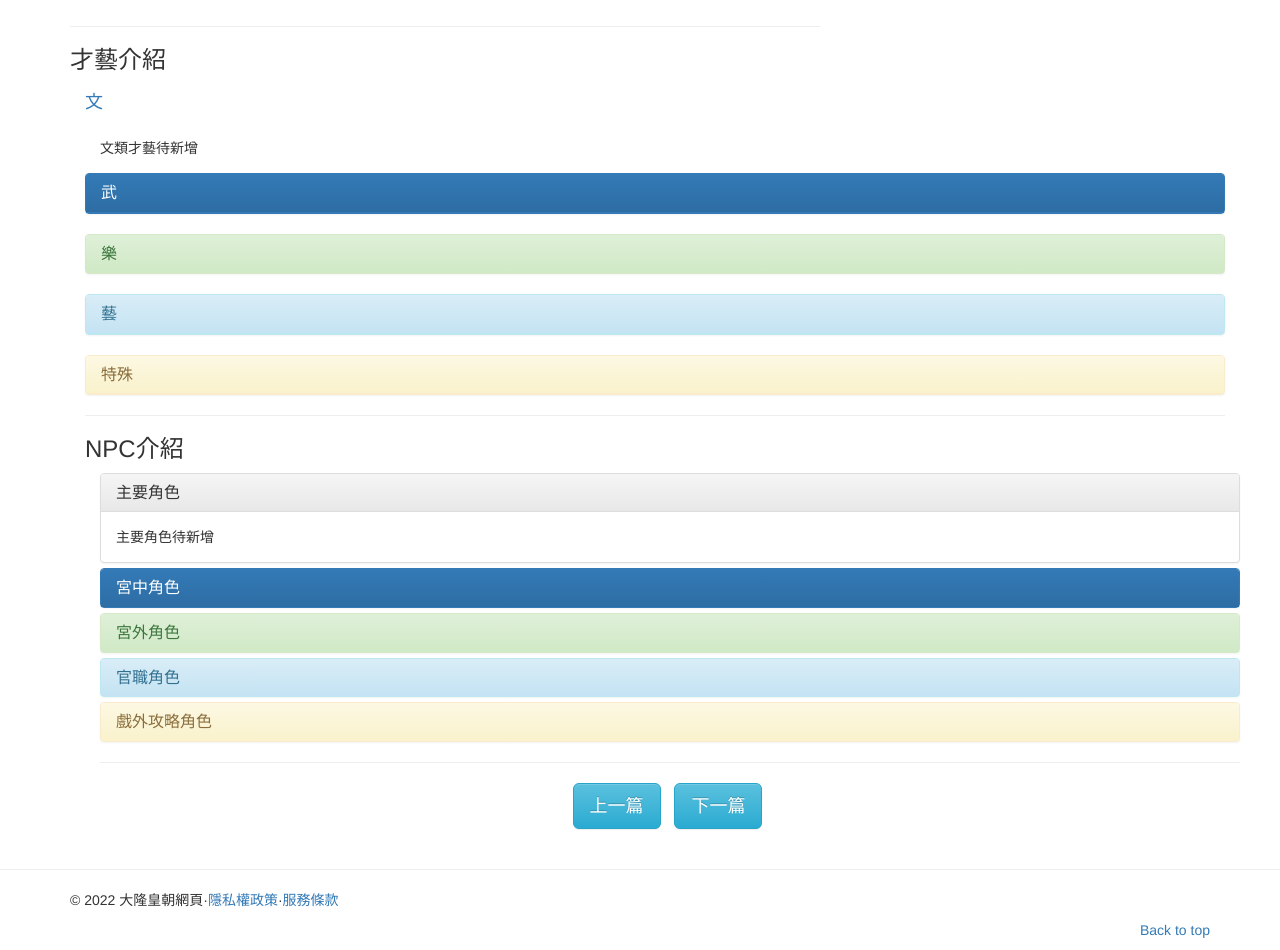
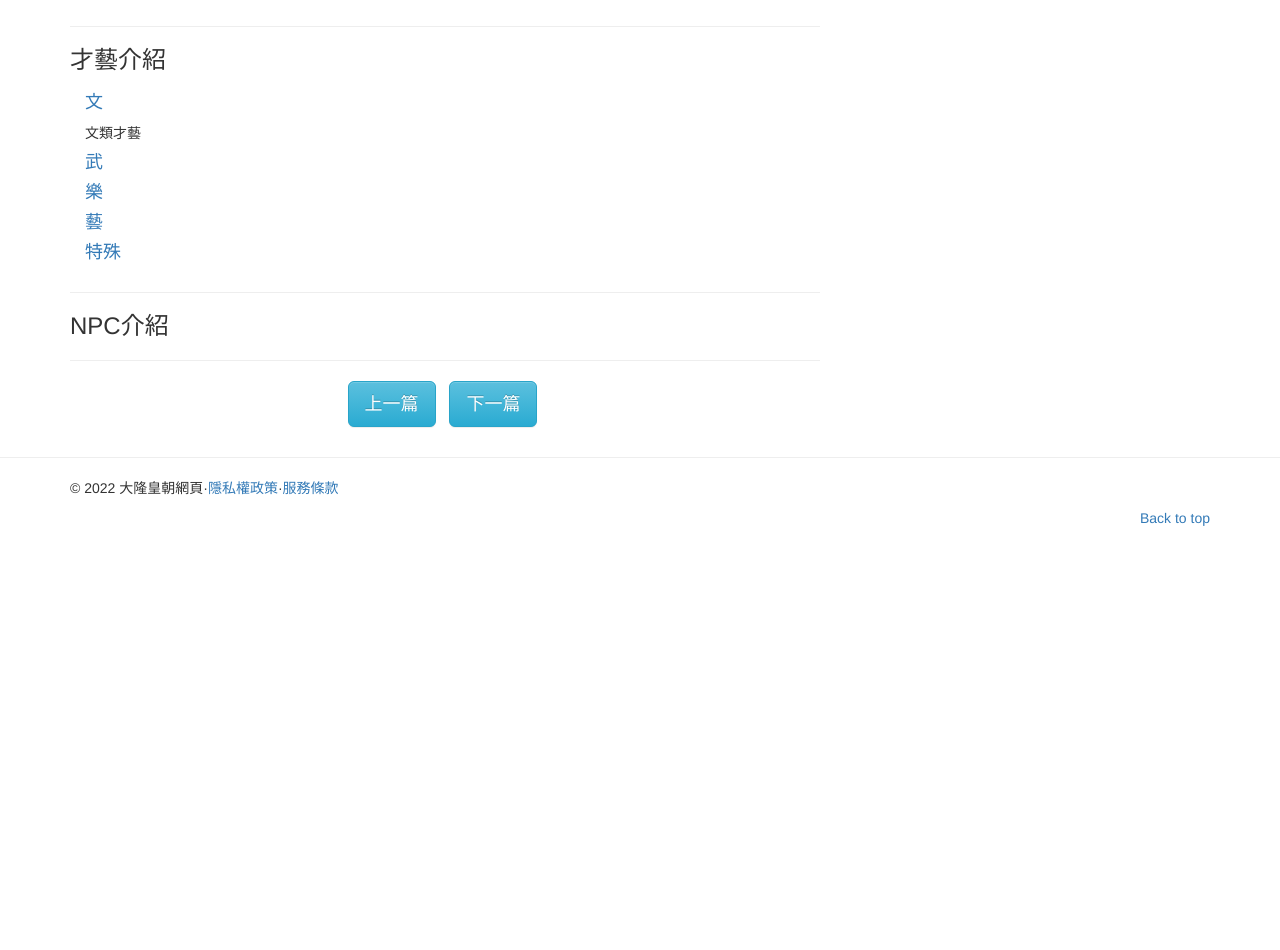
Before and after one commit to Kiki00552211/kiki00552211.github.io, a plain HTML site: page index.htm in a window 1280 px wide. Shown: the part 900-1850 px from the top of the page. After the commit the page ends 1438 px from the top, so only its background shows below. Drawn offline with nearby package versions, Linux system fonts and the light colour scheme.

Commit message:
Update index.htm

```diff
--- a/index.htm
+++ b/index.htm
@@ -168,116 +168,66 @@
             <hr>
             <h3>才藝介紹</h3>
             <!-- 您的文章段落2內容 -->
-		   <div class="container">
-      <div class="pane1-group" id="accordion">
-        <div class="pane1 panel-default">
-          <div class="pane1-heading">
-            <h4 class="pane1-title">
-              <a data-toggle="collapse" data-parent="#accordion" href="#collapse7">文</a>
+			 <div class="container">
+      <div class="pane2-group" id="accordion">
+        <div class="pane2 panel-default">
+          <div class="pane2-heading">
+            <h4 class="pane2-title">
+              <a data-toggle="collapse" data-parent="#accordion" href="#collapse1">文</a>
             </h4>
           </div>
-          <div id="collapse7" class="panel-collapse collapse in">
-            <div class="panel-body">文類才藝待新增</div>
+          <div id="collapse1" class="pane2-collapse collapse in">
+            <div class="pane2-body">文類才藝</div>
           </div>
         </div>
-        <div class="panel panel-primary">
-          <div class="panel-heading">
-            <h4 class="panel-title">
-              <a data-toggle="collapse" data-parent="#accordion" href="#collapse8">武</a>
+        <div class="pane2 pane2-primary">
+          <div class="pane2-heading">
+            <h4 class="pane2-title">
+              <a data-toggle="collapse" data-parent="#accordion" href="#collapse2">武</a>
             </h4>
           </div>
-          <div id="collapse8" class="panel-collapse collapse">
-            <div class="panel-body">武類才藝待新增</div>
+          <div id="collapse2" class="pane2-collapse collapse">
+            <div class="pane2-body">武類才藝待新增</div>
           </div>
         </div>
-        <div class="panel panel-success">
-          <div class="panel-heading">
-            <h4 class="panel-title">
-              <a data-toggle="collapse" data-parent="#accordion" href="#collapse9">樂</a>
+        <div class="pane2 pane2-success">
+          <div class="pane2-heading">
+            <h4 class="pane2-title">
+              <a data-toggle="collapse" data-parent="#accordion" href="#collapse3">樂</a>
             </h4>
           </div>
-          <div id="collapse9" class="panel-collapse collapse">
-            <div class="panel-body">樂類才藝待新增</div>
+          <div id="collapse3" class="pane2-collapse collapse">
+            <div class="pane2-body">樂類才藝待新增</div>
           </div>
         </div>
-        <div class="panel panel-info">
-          <div class="panel-heading">
-            <h4 class="panel-title">
-              <a data-toggle="collapse" data-parent="#accordion" href="#collapse10">藝</a>
+        <div class="pane2 pane2-info">
+          <div class="pane2-heading">
+            <h4 class="pane2-title">
+              <a data-toggle="collapse" data-parent="#accordion" href="#collapse4">藝</a>
             </h4>
           </div>
-          <div id="collapse10" class="panel-collapse collapse">
-            <div class="panel-body">藝類才藝待新增</div>
+          <div id="collapse4" class="pane2-collapse collapse">
+            <div class="pane2-body">藝類才藝待新增</div>
           </div>
         </div>
-        <div class="panel panel-warning">
-          <div class="panel-heading">
-            <h4 class="panel-title">
-              <a data-toggle="collapse" data-parent="#accordion" href="#collapse11">特殊</a>
+        <div class="pane2 pane2-warning">
+          <div class="pane2-heading">
+            <h4 class="pane2-title">
+              <a data-toggle="collapse" data-parent="#accordion" href="#collapse5">特殊</a>
             </h4>
           </div>
-          <div id="collapse11" class="panel-collapse collapse">
-            <div class="panel-body">特殊類才藝待新增</div>
+          <div id="collapse5" class="pane2-collapse collapse">
+            <div class="pane2-body">特殊類才藝待新增</div>
           </div>
         </div>
+      </div>
+    </div>
   </body>
 </html>
 </html>
             <hr>
             <h3>NPC介紹</h3>
             <!-- 您的文章段落3內容 -->
-	    <div class="container">
-      <div class="panel-group" id="accordion">
-        <div class="panel panel-default">
-          <div class="panel-heading">
-            <h4 class="panel-title">
-              <a data-toggle="collapse" data-parent="#accordion" href="#collapse12">主要角色</a>
-            </h4>
-          </div>
-          <div id="collapse12" class="panel-collapse collapse in">
-            <div class="panel-body">主要角色待新增</div>
-          </div>
-        </div>
-        <div class="panel panel-primary">
-          <div class="panel-heading">
-            <h4 class="panel-title">
-              <a data-toggle="collapse" data-parent="#accordion" href="#collapse13">宮中角色</a>
-            </h4>
-          </div>
-          <div id="collapse13" class="panel-collapse collapse">
-            <div class="panel-body">宮中角色待新增</div>
-          </div>
-        </div>
-        <div class="panel panel-success">
-          <div class="panel-heading">
-            <h4 class="panel-title">
-              <a data-toggle="collapse" data-parent="#accordion" href="#collapse14">宮外角色</a>
-            </h4>
-          </div>
-          <div id="collapse14" class="panel-collapse collapse">
-            <div class="panel-body">宮外角色待新增</div>
-          </div>
-        </div>
-        <div class="panel panel-info">
-          <div class="panel-heading">
-            <h4 class="panel-title">
-              <a data-toggle="collapse" data-parent="#accordion" href="#collapse15">官職角色</a>
-            </h4>
-          </div>
-          <div id="collapse15" class="panel-collapse collapse">
-            <div class="panel-body">官職角色待新增</div>
-          </div>
-        </div>
-        <div class="panel panel-warning">
-          <div class="panel-heading">
-            <h4 class="panel-title">
-              <a data-toggle="collapse" data-parent="#accordion" href="#collapse16">戲外攻略角色</a>
-            </h4>
-          </div>
-          <div id="collapse16" class="panel-collapse collapse">
-            <div class="panel-body">戲外攻略角色待新增</div>
-          </div>
-        </div>
             <hr>
             <nav>
               <ul class="list-inline text-center">
```
